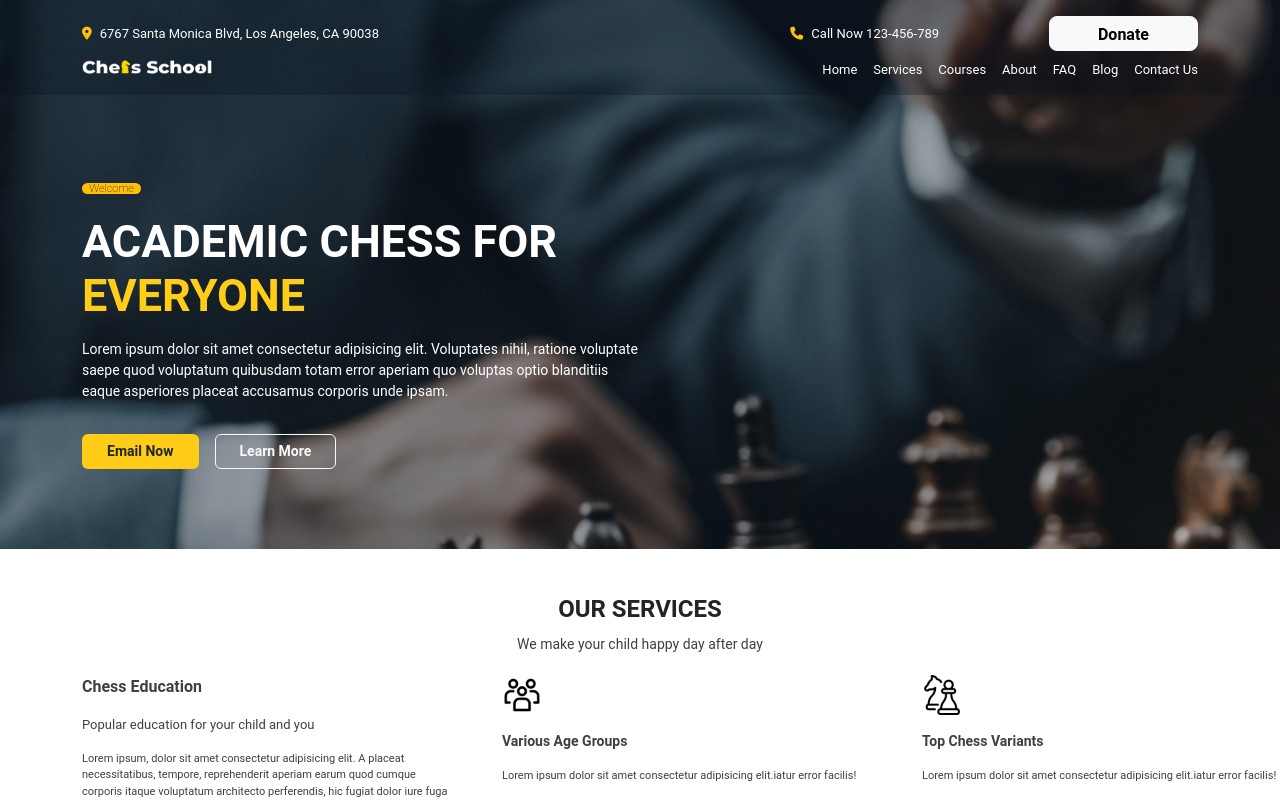
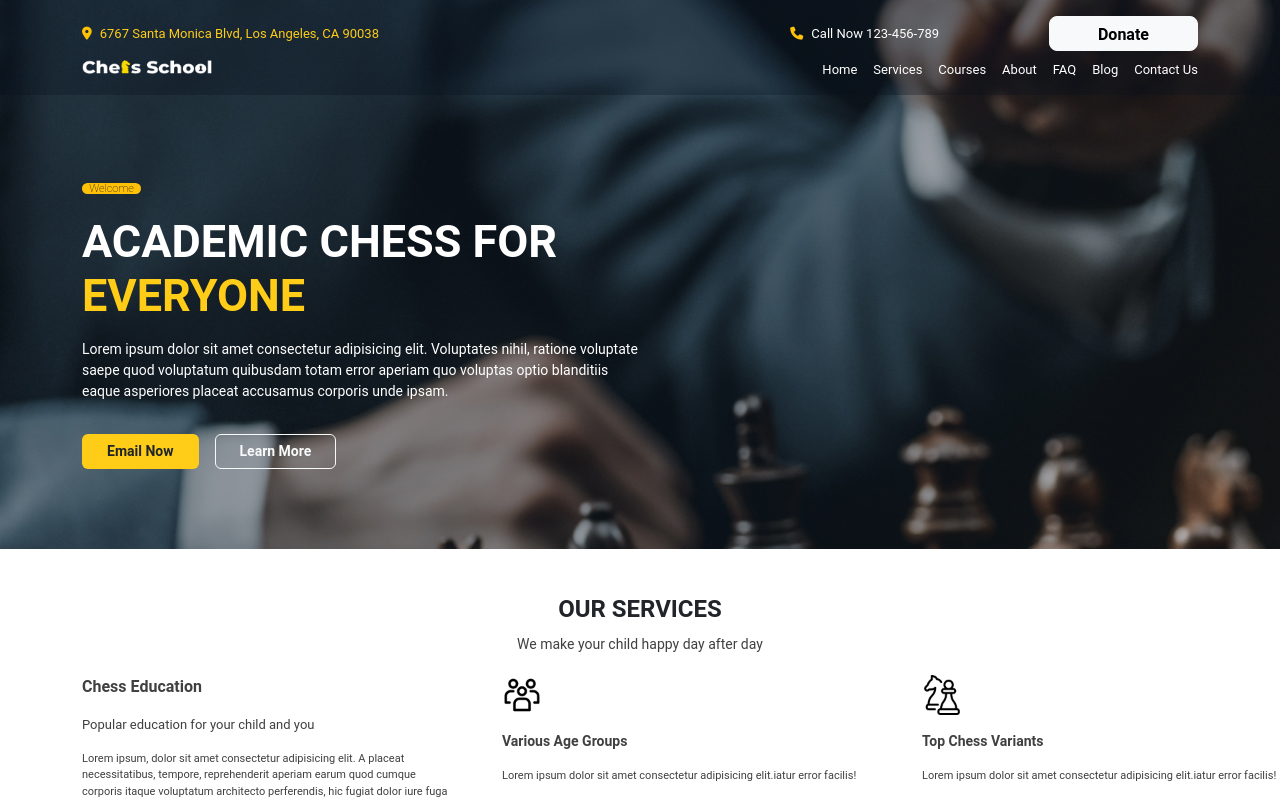
Before and after one commit to DavideTessari/proj-html-vuejs, a Vue app: page / in a window 1280 px wide. In both pictures the pointer is over the element "6767 Santa Monica Blvd, Los Angeles, CA 90038". Shown: the top 800 px of the page. Built offline with nearby package versions, Linux system fonts and the light colour scheme.

Commit message:
feat: add hover header

```diff
--- a/src/components/AppPageHeader.vue
+++ b/src/components/AppPageHeader.vue
@@ -70,6 +70,12 @@ header {
         width: 100%;
         z-index: 1000;
 
+        p, a{
+            &:hover{
+                color: $yellow !important;
+            }
+        }
+
         button {
             max-height: 35px;
             font-weight: 600;
```
